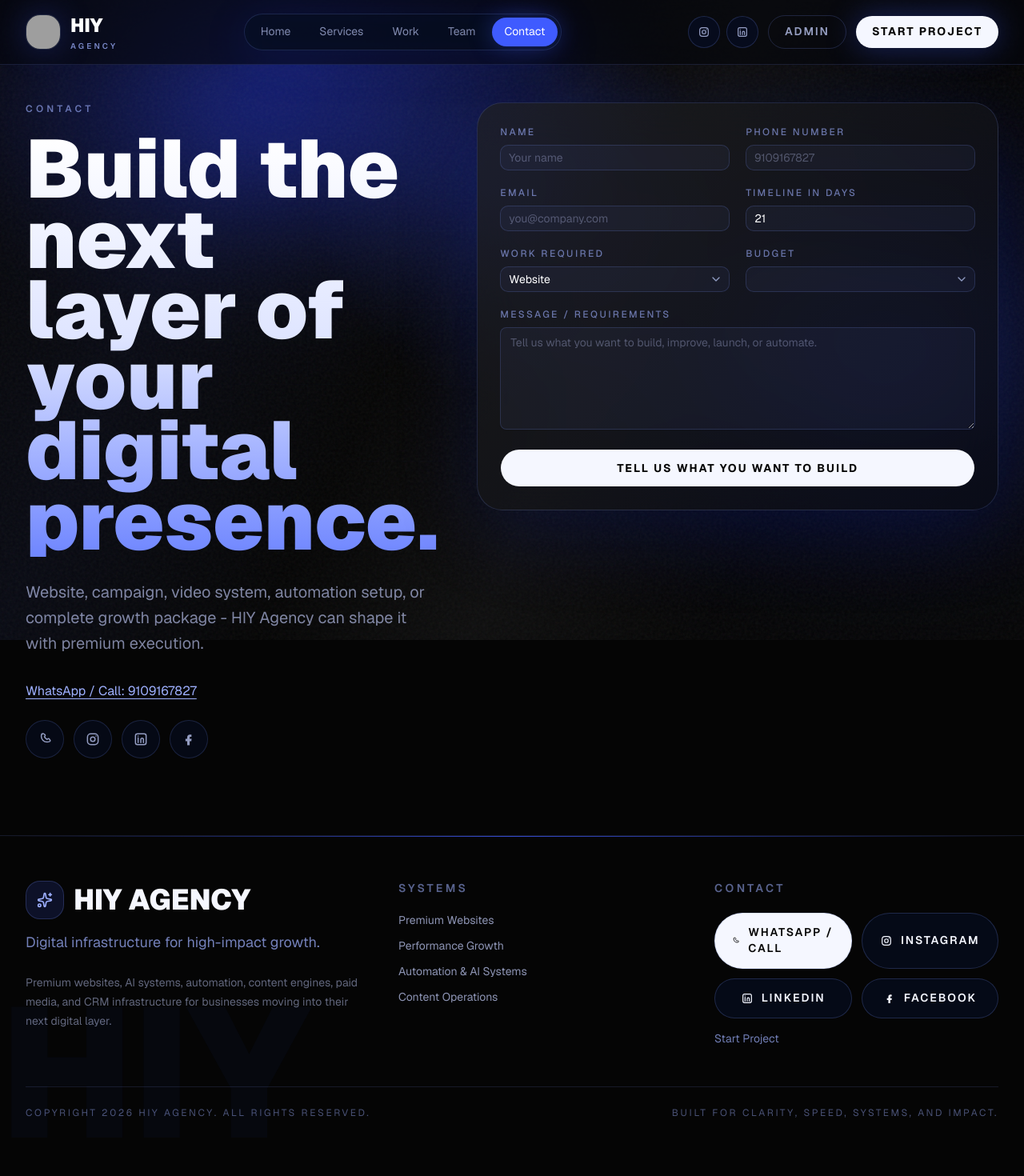
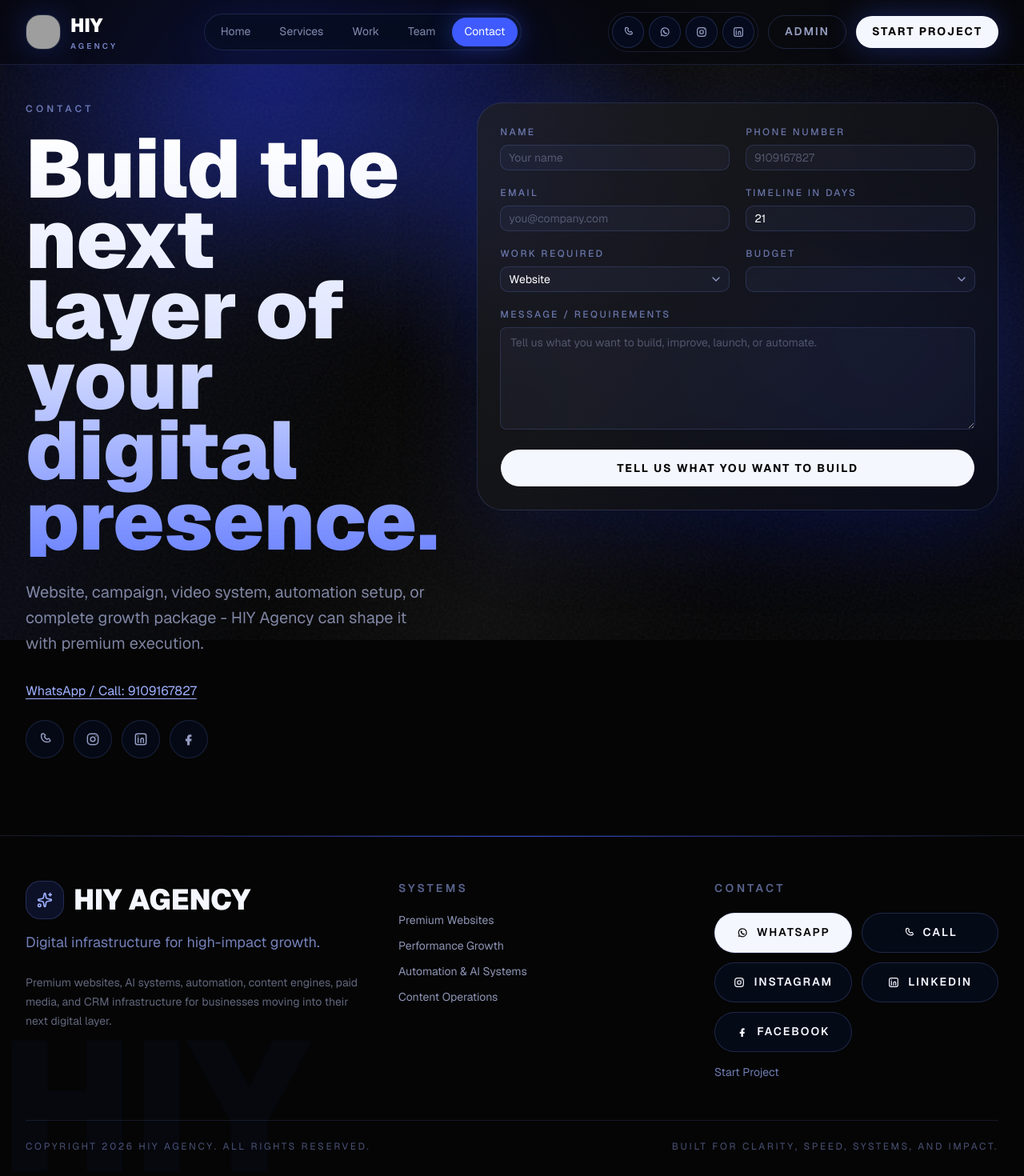
Before and after one commit to hiyagency/HIY-AGENCY-FNAL, a Next.js app: page /contact in a window 1280 px wide. Shown: the top 1470 px of the page at 80% size. Built offline with nearby package versions, Linux system fonts and the light colour scheme; grey boxes are pictures that could not be loaded.

Commit message:
Add trust and social proof refinements

```diff
--- a/app/actions/site.ts
+++ b/app/actions/site.ts
@@ -33,6 +33,7 @@ export async function saveContactSettingsAction(formData: FormData) {
         whatsapp: formData.get("whatsapp"),
         email: formData.get("email"),
         instagram: formData.get("instagram"),
+        linkedin: formData.get("linkedin"),
         facebook: formData.get("facebook"),
       },
     },
--- a/app/admin/website-management/page.tsx
+++ b/app/admin/website-management/page.tsx
@@ -81,7 +81,7 @@ export default async function WebsiteManagementPage() {
             <CardHeader>
               <CardTitle>Contact Info Management</CardTitle>
               <CardDescription>
-                Update phone, WhatsApp, email, Instagram, Facebook, and optional address.
+                Update phone, WhatsApp, email, Instagram, LinkedIn, Facebook, and optional address.
               </CardDescription>
             </CardHeader>
             <CardContent className="grid gap-4">
@@ -89,6 +89,7 @@ export default async function WebsiteManagementPage() {
               <Field label="WhatsApp" name="whatsapp" value={contactInfo.whatsapp} />
               <Field label="Email" name="email" value={contactInfo.email} />
               <Field label="Instagram" name="instagram" value={contactInfo.instagram} />
+              <Field label="LinkedIn" name="linkedin" value={contactInfo.linkedin} />
               <Field label="Facebook" name="facebook" value={contactInfo.facebook} />
               <Button className="rounded-full" type="submit">
                 Save contact info
--- a/app/globals.css
+++ b/app/globals.css
@@ -221,6 +221,19 @@
   .shipped-marquee-track:hover {
     animation-play-state: paused;
   }
+
+  .team-sweep-shell {
+    mask-image: linear-gradient(90deg, transparent, black 8%, black 92%, transparent);
+  }
+
+  .team-sweep-track {
+    animation: team-sweep 34s linear infinite;
+    will-change: transform;
+  }
+
+  .team-sweep-shell:hover .team-sweep-track {
+    animation-play-state: paused;
+  }
 }
 
 @keyframes marquee {
@@ -229,6 +242,15 @@
   }
   to {
     transform: translateX(-50%);
+  }
+}
+
+@keyframes team-sweep {
+  from {
+    transform: translate3d(0, 0, 0);
+  }
+  to {
+    transform: translate3d(-50%, 0, 0);
   }
 }
 
--- a/components/motion/Reveal.tsx
+++ b/components/motion/Reveal.tsx
@@ -18,7 +18,6 @@ export function Reveal({
     <motion.div
       className={className}
       initial={prefersReducedMotion ? false : { y: 24 }}
-      animate={prefersReducedMotion ? undefined : { y: 0 }}
       whileInView={prefersReducedMotion ? undefined : { y: 0 }}
       viewport={{ once: true, margin: "-80px" }}
       transition={{ duration: 0.85, ease: [0.16, 1, 0.3, 1], delay }}
--- a/components/public/ContactButtons.tsx
+++ b/components/public/ContactButtons.tsx
@@ -5,6 +5,7 @@ import {
   InstagramIcon,
   LinkedinIcon,
   PhoneIcon,
+  WhatsAppIcon,
 } from "@/components/public/SocialIcons";
 import { cn } from "@/lib/utils";
 
@@ -25,8 +26,12 @@ export function ContactButtons({ className = "", layout = "grid" }: ContactButto
       )}
     >
       <Link className={cn(buttonClass, "bg-[#f5f7ff] text-[#050505] hover:bg-white")} href={contactInfo.whatsapp}>
+        <WhatsAppIcon className="size-4" />
+        WhatsApp
+      </Link>
+      <Link className={buttonClass} href={contactInfo.call}>
         <PhoneIcon className="size-4" />
-        WhatsApp / Call
+        Call
       </Link>
       <Link className={buttonClass} href={contactInfo.instagram} rel="noopener noreferrer" target="_blank">
         <InstagramIcon className="size-4" />
--- a/components/public/PublicNav.tsx
+++ b/components/public/PublicNav.tsx
@@ -3,7 +3,12 @@
 import Link from "next/link";
 import { usePathname } from "next/navigation";
 import { Menu } from "lucide-react";
-import { InstagramIcon, LinkedinIcon } from "@/components/public/SocialIcons";
+import {
+  InstagramIcon,
+  LinkedinIcon,
+  PhoneIcon,
+  WhatsAppIcon,
+} from "@/components/public/SocialIcons";
 import { contactInfo } from "@/lib/content";
 import { Button } from "@/components/ui/button";
 import {
@@ -23,7 +28,14 @@ const navItems = [
 ];
 
 const socialClass =
-  "inline-flex size-10 items-center justify-center rounded-full border border-[#7d97ff]/20 bg-[#07102a]/55 text-[#c7d1ff]/75 transition hover:border-[#9eb0ff]/65 hover:bg-[#f5f7ff] hover:text-[#050505]";
+  "inline-flex size-10 items-center justify-center rounded-full border border-[#7d97ff]/20 bg-[#07102a]/55 text-[#c7d1ff]/75 transition hover:-translate-y-0.5 hover:border-[#9eb0ff]/65 hover:bg-[#f5f7ff] hover:text-[#050505] hover:shadow-[0_0_28px_rgba(63,91,255,0.28)]";
+
+const contactActions = [
+  { label: "Call", href: contactInfo.call, icon: PhoneIcon },
+  { label: "WhatsApp", href: contactInfo.whatsapp, icon: WhatsAppIcon },
+  { label: "Instagram", href: contactInfo.instagram, icon: InstagramIcon },
+  { label: "LinkedIn", href: contactInfo.linkedin, icon: LinkedinIcon },
+];
 
 export function PublicNav() {
   const pathname = usePathname();
@@ -65,13 +77,19 @@ export function PublicNav() {
         </div>
 
         <div className="hidden items-center gap-3 md:flex">
-          <div className="flex items-center gap-2">
-            <Link aria-label="Instagram" className={socialClass} href={contactInfo.instagram} rel="noopener noreferrer" target="_blank">
-              <InstagramIcon className="size-4" />
-            </Link>
-            <Link aria-label="LinkedIn" className={socialClass} href={contactInfo.linkedin} rel="noopener noreferrer" target="_blank">
-              <LinkedinIcon className="size-4" />
-            </Link>
+          <div className="flex items-center gap-1.5 rounded-full border border-[#7d97ff]/14 bg-[#05070d]/45 p-1">
+            {contactActions.map(({ label, href, icon: Icon }) => (
+              <Link
+                aria-label={label}
+                className={socialClass}
+                href={href}
+                key={label}
+                rel={href.startsWith("http") ? "noopener noreferrer" : undefined}
+                target={href.startsWith("http") ? "_blank" : undefined}
+              >
+                <Icon className="size-4" />
+              </Link>
+            ))}
           </div>
           <Link
             className="rounded-full border border-[#7d97ff]/20 px-5 py-2.5 text-sm font-semibold uppercase tracking-[0.14em] text-[#c7d1ff]/75 transition hover:border-[#9eb0ff]/70 hover:bg-[#0b1b63]/35 hover:text-white"
@@ -110,13 +128,19 @@ export function PublicNav() {
                   {item.label}
                 </Link>
               ))}
-              <div className="mt-2 flex gap-3">
-                <Link aria-label="Instagram" className={socialClass} href={contactInfo.instagram} rel="noopener noreferrer" target="_blank">
-                  <InstagramIcon className="size-4" />
-                </Link>
-                <Link aria-label="LinkedIn" className={socialClass} href={contactInfo.linkedin} rel="noopener noreferrer" target="_blank">
-                  <LinkedinIcon className="size-4" />
-                </Link>
+              <div className="mt-2 grid grid-cols-4 gap-2">
+                {contactActions.map(({ label, href, icon: Icon }) => (
+                  <Link
+                    aria-label={label}
+                    className={socialClass}
+                    href={href}
+                    key={label}
+                    rel={href.startsWith("http") ? "noopener noreferrer" : undefined}
+                    target={href.startsWith("http") ? "_blank" : undefined}
+                  >
+                    <Icon className="size-4" />
+                  </Link>
+                ))}
               </div>
               <Link
                 className="mt-4 rounded-full bg-[#f5f7ff] px-5 py-4 text-center text-sm font-bold uppercase tracking-[0.18em] text-[#050505]"
--- a/components/public/SocialIcons.tsx
+++ b/components/public/SocialIcons.tsx
@@ -40,3 +40,20 @@ export function PhoneIcon({ className }: { className?: string }) {
     </svg>
   );
 }
+
+export function WhatsAppIcon({ className }: { className?: string }) {
+  return (
+    <svg aria-hidden="true" className={className} fill="none" viewBox="0 0 24 24" xmlns="http://www.w3.org/2000/svg">
+      <path
+        d="M5.3 18.7 6 15.9A7.5 7.5 0 1 1 8.1 18l-2.8.7Z"
+        stroke="currentColor"
+        strokeLinejoin="round"
+        strokeWidth="1.8"
+      />
+      <path
+        d="M9.2 8.8c.2-.5.5-.5.8-.5h.5c.2 0 .4.1.5.4l.6 1.4c.1.2.1.4-.1.6l-.4.5c.6 1 1.4 1.8 2.5 2.4l.5-.4c.2-.2.4-.2.6-.1l1.4.6c.3.1.4.3.4.6v.4c0 .4-.2.7-.5.8-.5.2-1 .3-1.5.3-2.7 0-6.1-3.1-6.1-6 0-.4.1-.8.3-1.2Z"
+        fill="currentColor"
+      />
+    </svg>
+  );
+}
--- a/lib/content.ts
+++ b/lib/content.ts
@@ -15,6 +15,7 @@ import {
 
 export const contactInfo = {
   phone: "9109167827",
+  call: "tel:9109167827",
   whatsapp: "https://wa.me/919109167827",
   instagram: "https://www.instagram.com/hiyagency.in",
   instagramHandle: "hiyagency.in",
```
Also changed, not shown: app/page.tsx (+40 -48 lines), components/public/TeamSweep.tsx (added, +81 -0 lines).
